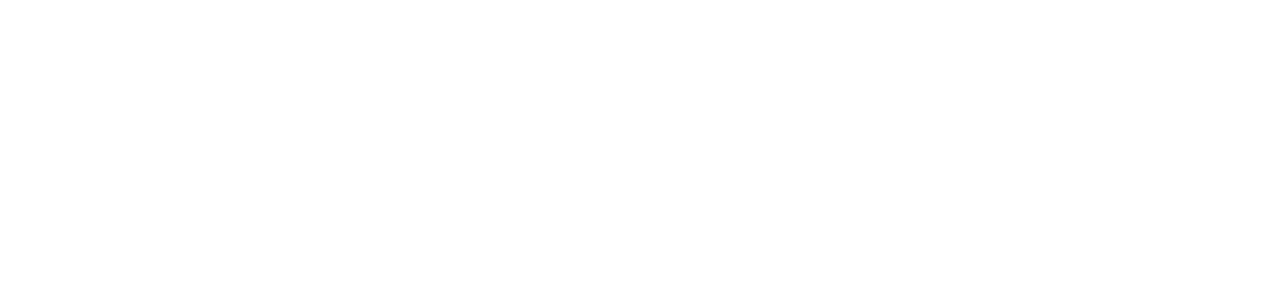
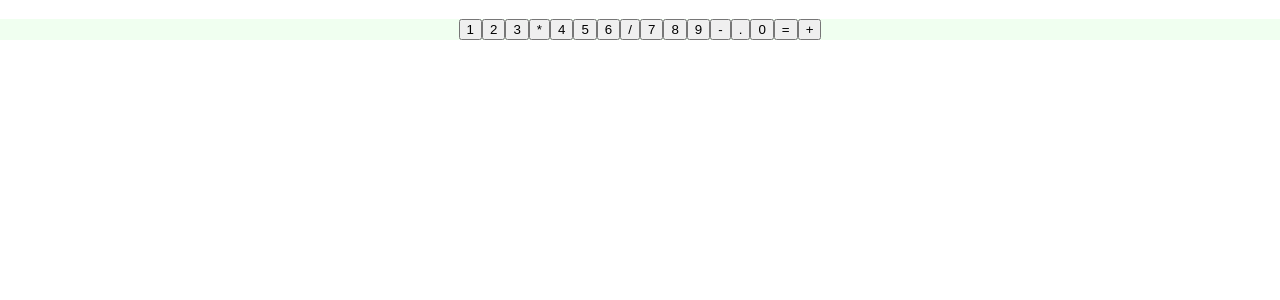
Before and after one commit to S1ealth/React-Calculator, a React (Create React App) app: page / in a window 1280 px wide. Shown: the top 300 px of the page. Built offline with nearby package versions, Linux system fonts and the light colour scheme.

Commit message:
Add basic layout

```diff
--- a/src/App.js
+++ b/src/App.js
@@ -1,10 +1,21 @@
 import React, { Component } from 'react';
 import './App.css';
+
+const numbers = [ 1, 2, 3, '*', 4, 5, 6, '/', 7, 8, 9, '-', '.', 0, '=', '+' ]
+
+function Button(props) {
+  return (
+    <button className="button" value={props.value}>{props.value}</button>
+  )
+}
+
 
 class App extends Component {
   render() {
     return (
       <div className="container">
+      <h3 className="result"></h3>
+      {numbers.map(item => <Button value={item} />)}
       </div>
     );
   }
```
